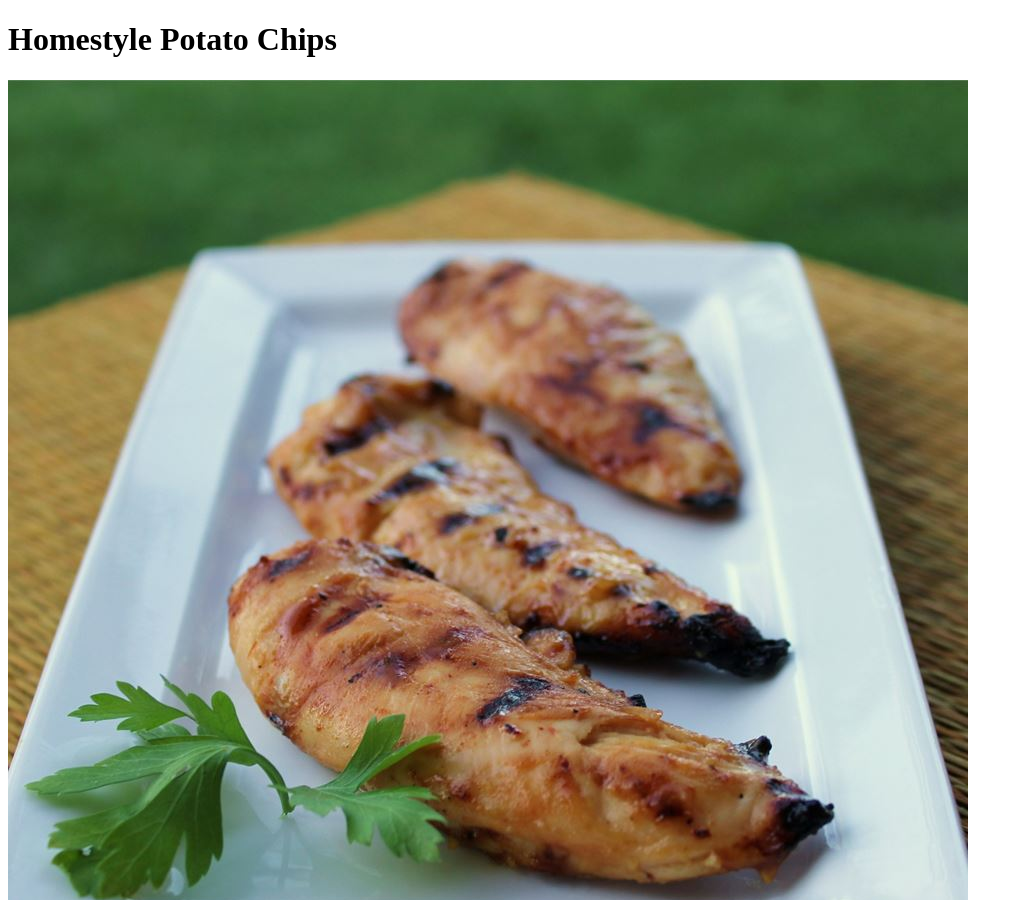
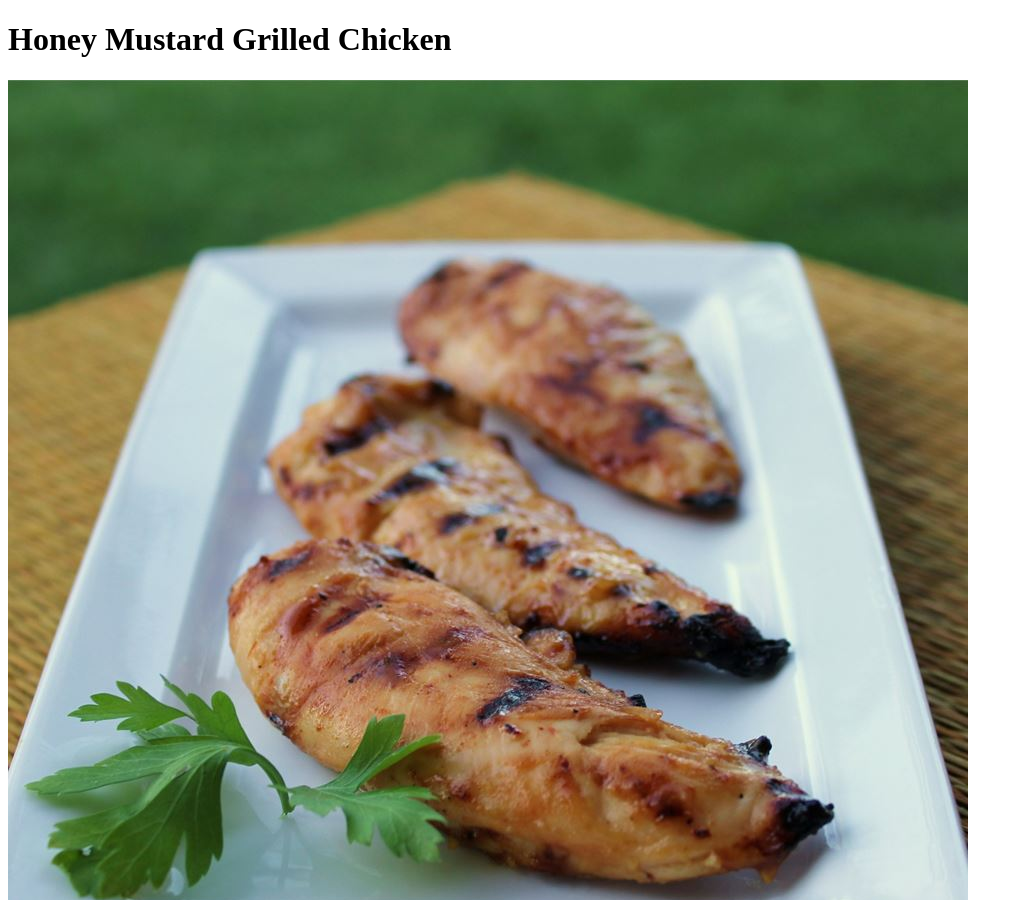
Before and after one commit to HaveSumPatience/odin-recipes, a plain HTML site: page recipes/honey-mustard-grilled-chicken.html in a window 1280 px wide. Shown: the top 900 px of the page, without its empty margins (0-1023 px from the left). Drawn offline with Linux system fonts and the light colour scheme.

Commit message:
Fix recipe name

```diff
--- a/recipes/honey-mustard-grilled-chicken.html
+++ b/recipes/honey-mustard-grilled-chicken.html
@@ -6,7 +6,7 @@
 </head>
 
     <body>
-        <h1>Homestyle Potato Chips</h1>
+        <h1>Honey Mustard Grilled Chicken</h1>
         <img src="../images/grilled-chicken.jpeg">
         <h2>Description</h2>
         <p>
```
